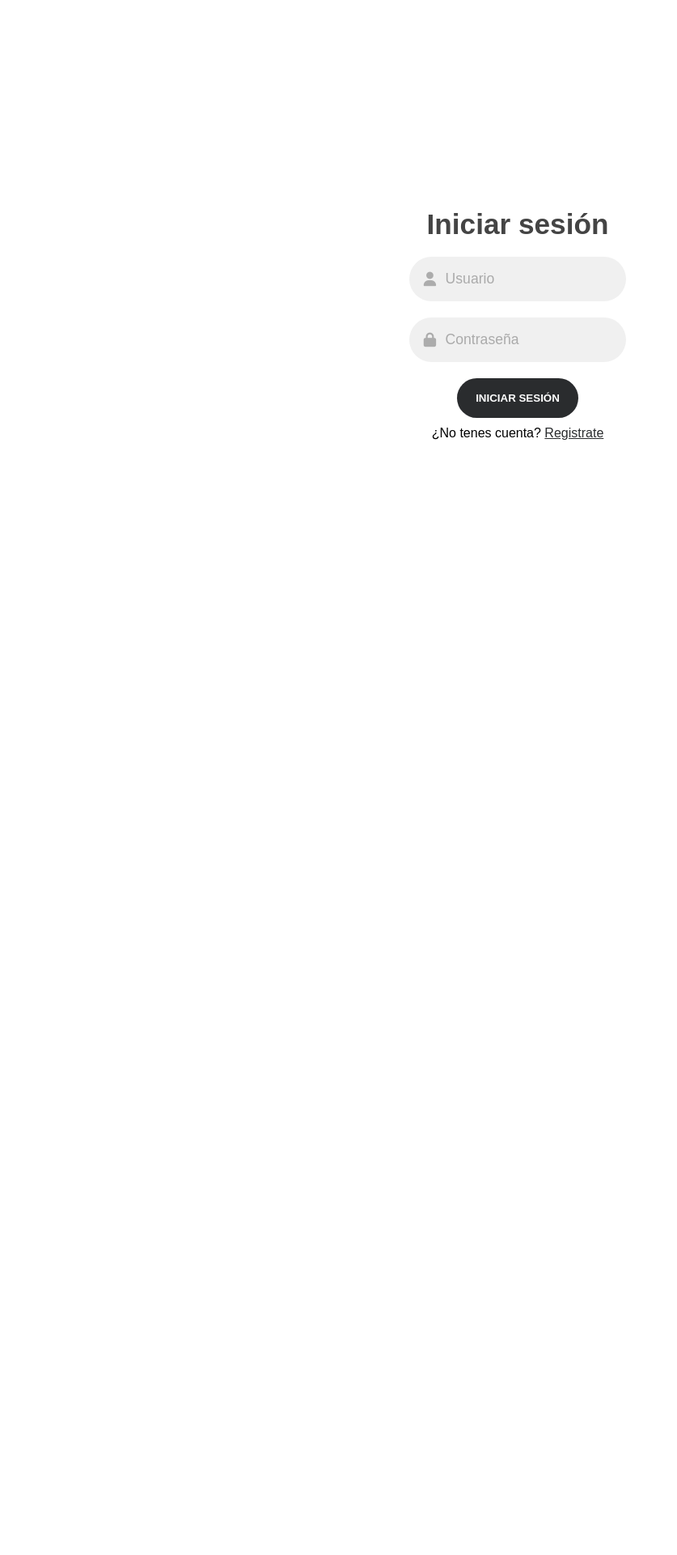
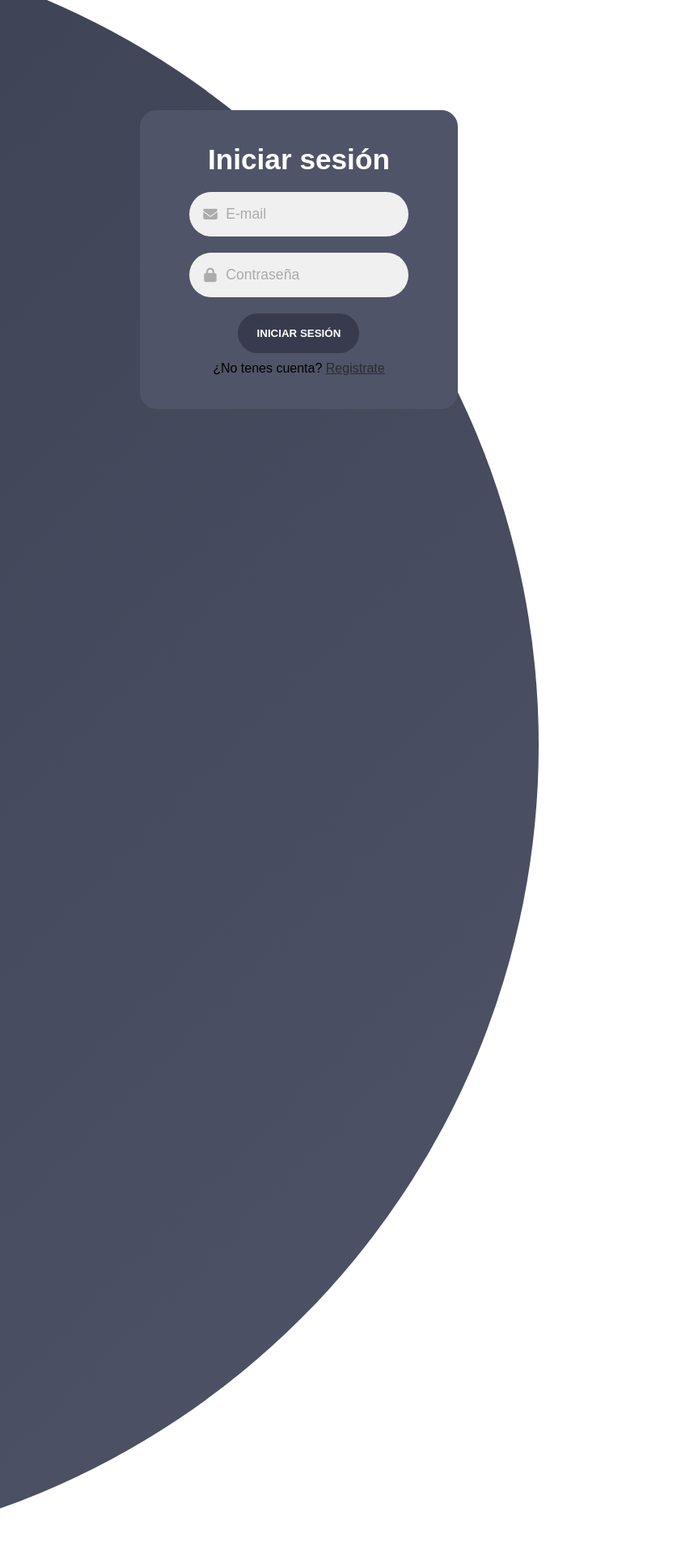
Before and after one commit to S-Rivero/Bligsed, a PHP site: page /login.html in a window 1280 px wide. Shown: the whole page at 81% size, without its empty margins (0-837 px from the left). Before the commit the page ends 543 px from the top, so only its background shows below. Run offline with PHP 8.4, Linux system fonts and the light colour scheme; some libraries are stand-ins or nearby versions.

Commit message:
mas cositas :3

```diff
--- a/login-registro.css
+++ b/login-registro.css
@@ -10,20 +10,41 @@ input {
 }
 
   .contenedor {
-    position: relative;
     width: 100%;
-    background-color: #fff;
+    position: absolute;
+    height: 2000px;
+    width: 2000px;
+    top: -10%;
+    right: 48%;
+    background-image: linear-gradient(-45deg, #505468 0%, #373B4D 100%);
+    border-radius: 50%;
+    z-index: 6;
+    /* transform: translateY(-50%); */
     min-height: 100vh;
-    overflow: hidden;
   }
 
   .contenedor_formulario {
     position: relative;
-    width: 100%;
-    background-color: #fff;
+    top: 0%;
+    left: 25%;
+    width:100%;
     min-height: 100vh;
     overflow: hidden;
     display: flex;
+  }
+
+  .formulario-inicio-sesion {
+    width: fit-content;
+    padding-top: 40px;
+    padding-bottom: 40px;
+    padding-left: 60px;
+    padding-right: 60px;
+    border: 1px;
+    border-color: #505468;
+    border-style: solid;
+    border-radius: 20px;
+    background-color: #505468;
+    margin-right: 30%;
   }
 
   .signin-signup {
@@ -56,7 +77,7 @@ input {
 
   .titulo {
     font-size: 2.2rem;
-    color: #444;
+    color: rgb(255, 255, 255);
     margin-bottom: 10px;
   }
 
@@ -98,7 +119,7 @@ input {
 
   .btn {
     width: 150px;
-    background-color: #2a2c2e;
+    background-color: #373B4D;
     border: none;
     outline: none;
     height: 49px;
@@ -112,7 +133,7 @@ input {
   }
 
   .btn:hover {
-    background-color: #595b5c;
+    background-color: #4a5066;
   }
 
   a{
@@ -120,5 +141,5 @@ input {
   }
 
   a:hover{
-      color: #595b5c;
+      color: #ffffff;
   }
--- a/login.html
+++ b/login.html
@@ -13,8 +13,8 @@
                 <form action="login.php" method="POST" id="login" class="formulario-inicio-sesion">
                   <h2 class="titulo">Iniciar sesión</h2>
                   <div class="input">
-                    <i class="fas fa-user"></i>
-                    <input type="text" name="mail" placeholder="Usuario" />
+                    <i class="fas fa-envelope"></i>
+                    <input type="text" name="mail" placeholder="E-mail" />
                   </div>
                   <div class="input">
                     <i class="fas fa-lock"></i>
```
